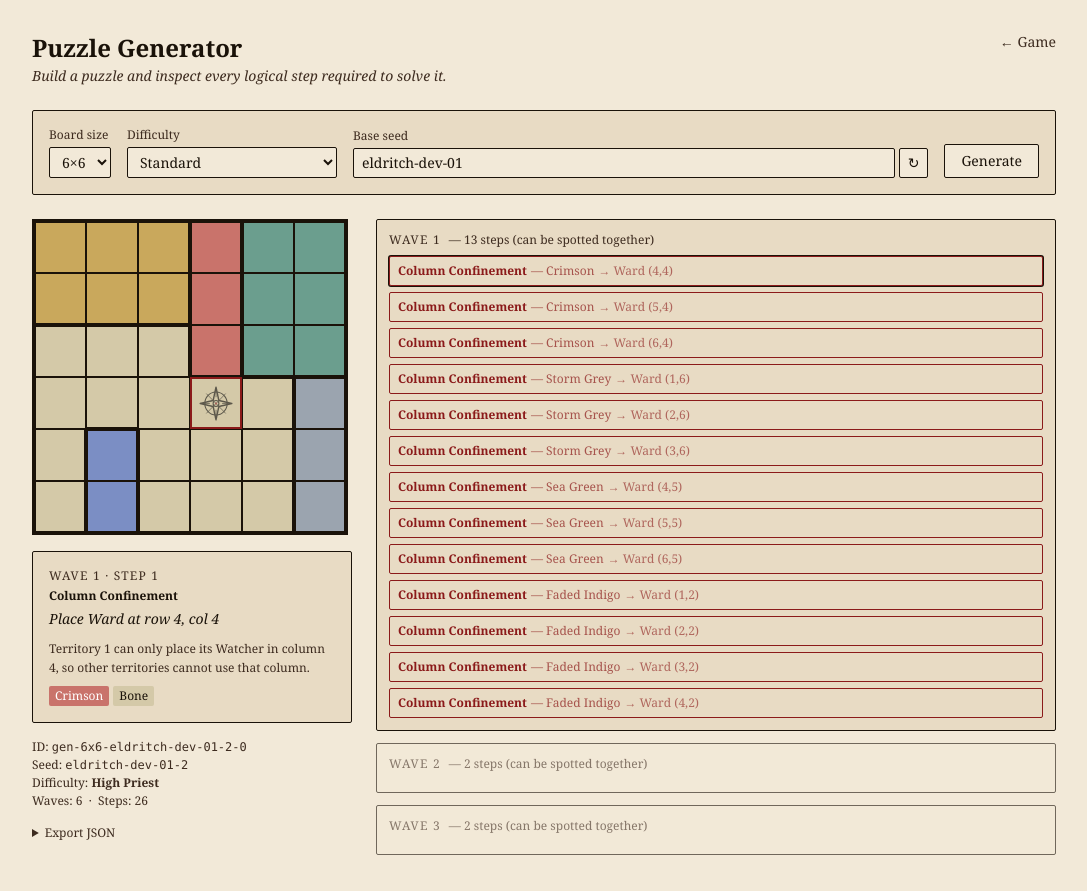
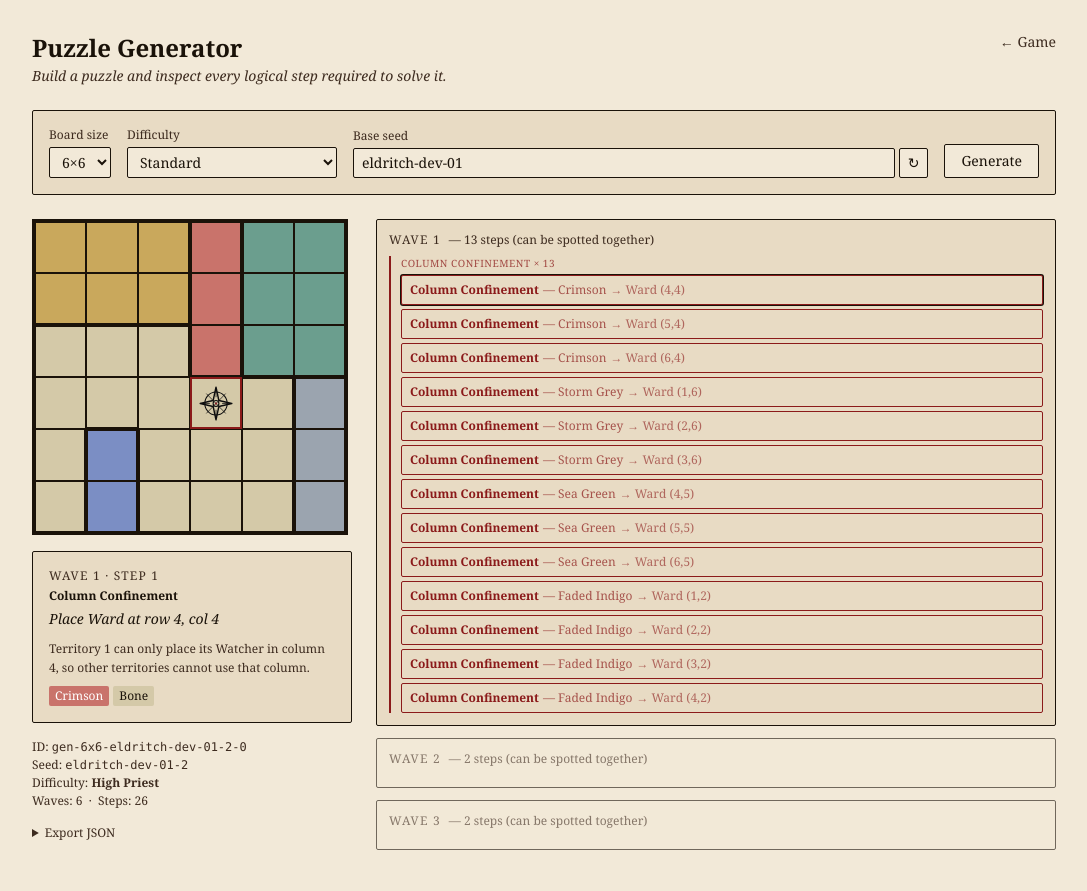
Before and after one commit to TysonDravey/TheEldritchBeacon, a Next.js app: page /generate in a window 1280 px wide. Both pictures are taken after a click on the button "Generate". Shown: the whole page, without its empty margins (96-1183 px from the left). Built offline with nearby package versions, Linux system fonts and the light colour scheme.

Commit message:
feat(generate): animate active step piece, group same-technique steps with colored border

```diff
--- a/app/generate/page.tsx
+++ b/app/generate/page.tsx
@@ -5,7 +5,7 @@ import { generatePuzzle } from '@/engine/generator';
 import { rateDifficulty } from '@/engine/difficulty';
 import { buildSolveTrace } from '@/engine/solveTrace';
 import type { Puzzle } from '@/engine/boardTypes';
-import type { SolveTrace } from '@/engine/solveTrace';
+import type { SolveTrace, TraceStep } from '@/engine/solveTrace';
 import { TERRITORY_NAMES, TERRITORY_COLORS, WATCHER_SVGS } from '@/theme/colors';
 
 // ---------------------------------------------------------------------------
@@ -33,7 +33,7 @@ function MiniBoard({
           {Array.from({ length: n }, (_, col) => {
             const t = puzzle.territoryMap[row][col];
             const colors = TERRITORY_COLORS[t] ?? TERRITORY_COLORS[0];
-            const isHL = highlightCell?.[0] === row && highlightCell?.[1] === col;
+            const isActive = highlightCell?.[0] === row && highlightCell?.[1] === col;
             const state = placed.get(`${row},${col}`);
             const thickT = row === 0 || puzzle.territoryMap[row-1][col] !== t;
             const thickB = row === n-1 || puzzle.territoryMap[row+1][col] !== t;
@@ -51,18 +51,29 @@ function MiniBoard({
                   borderRightWidth: thickR ? 2 : 1,
                   borderColor: '#1A1209',
                   borderStyle: 'solid',
-                  outline: isHL ? '2px solid #8B1A1A' : undefined,
-                  outlineOffset: isHL ? -2 : undefined,
+                  outline: isActive ? '2px solid #8B1A1A' : undefined,
+                  outlineOffset: isActive ? -2 : undefined,
                   display: 'flex',
                   alignItems: 'center',
                   justifyContent: 'center',
                 }}
               >
                 {state === 'watcher' && (
-                  <img src={WATCHER_SVGS[t]} width={px * 0.8} height={px * 0.8} alt="" />
+                  <img
+                    src={WATCHER_SVGS[t]}
+                    width={px * 0.8} height={px * 0.8} alt=""
+                    className={isActive ? 'animate-pulse' : ''}
+                  />
                 )}
                 {state === 'ward' && (
-                  <img src="/svg/ward_sigil.svg" width={px * 0.7} height={px * 0.7} alt="" style={{ opacity: 0.6 }} />
+                  <img
+                    src="/svg/ward_sigil.svg"
+                    width={px * 0.7} height={px * 0.7} alt=""
+                    style={{
+                      opacity: isActive ? 1 : 0.6,
+                      ...(isActive ? { animation: 'spin 3s linear infinite' } : {}),
+                    }}
+                  />
                 )}
               </div>
             );
@@ -85,6 +96,32 @@ const TECHNIQUE_COLORS: Record<string, string> = {
   'Group Elimination':                         'bg-parchment border-red-ink-light text-red-ink',
   'Contradiction Test':                        'bg-parchment border-ink-light text-ink-light',
 };
+
+// Left-border colour for technique groups (hex so it works with inline styles)
+const TECHNIQUE_GROUP_COLOR: Record<string, string> = {
+  'Adjacency / Row / Col / Territory Cleanup': '#1A1209',
+  'Naked Single':                              '#B5860D',
+  'Row Confinement':                           '#8B1A1A',
+  'Column Confinement':                        '#8B1A1A',
+  'Group Elimination':                         '#A03030',
+  'Contradiction Test':                        '#555555',
+};
+
+type StepGroup = { technique: string; steps: Array<{ step: TraceStep; si: number }> };
+
+function groupSteps(steps: TraceStep[]): StepGroup[] {
+  const groups: StepGroup[] = [];
+  for (let si = 0; si < steps.length; si++) {
+    const step = steps[si];
+    const last = groups[groups.length - 1];
+    if (last && last.technique === step.technique) {
+      last.steps.push({ step, si });
+    } else {
+      groups.push({ technique: step.technique, steps: [{ step, si }] });
+    }
+  }
+  return groups;
+}
 
 function WavePanel({
   trace, activeWave, activeStep, onSelectWave, onSelectStep,
@@ -115,8 +152,22 @@ function WavePanel({
             </span>
           </div>
           {wi === activeWave && (
-            <div className="flex flex-col gap-1.5 mt-1">
-              {wave.steps.map((step, si) => {
+            <div className="flex flex-col gap-2 mt-1">
+              {groupSteps(wave.steps).map((group, gi) => {
+                const groupColor = TECHNIQUE_GROUP_COLOR[group.technique] ?? '#1A1209';
+                return (
+                  <div
+                    key={gi}
+                    className="pl-2.5"
+                    style={{ borderLeft: `2px solid ${groupColor}` }}
+                  >
+                    {group.steps.length > 1 && (
+                      <div className="text-[10px] tracking-wider uppercase mb-1" style={{ color: groupColor, opacity: 0.75 }}>
+                        {group.technique} × {group.steps.length}
+                      </div>
+                    )}
+                    <div className="flex flex-col gap-1">
+                      {group.steps.map(({ step, si }) => {
                         const tStyle = TECHNIQUE_COLORS[step.technique] ?? 'bg-parchment border-ink text-ink';
                         const t = step.deduction.affectedTerritories?.[0];
                         const tname = t !== undefined ? TERRITORY_NAMES[t] ?? `T${t+1}` : '';
@@ -125,7 +176,7 @@ function WavePanel({
                             key={si}
                             onClick={(e) => { e.stopPropagation(); onSelectStep(wi, si); }}
                             className={`text-left border px-2 py-1.5 rounded-sm font-serif text-xs transition-colors ${tStyle} ${
-                      wi === activeWave && si === activeStep ? 'ring-1 ring-ink' : ''
+                              si === activeStep ? 'ring-1 ring-ink' : ''
                             }`}
                           >
                             <span className="font-bold">{step.technique}</span>
@@ -134,6 +185,10 @@ function WavePanel({
                               → {step.deduction.type === 'watcher' ? 'Watcher' : 'Ward'} ({step.deduction.row + 1},{step.deduction.col + 1})
                             </span>
                           </button>
+                        );
+                      })}
+                    </div>
+                  </div>
                 );
               })}
             </div>
```
Lines whose indentation alone changed are shown as unchanged.
